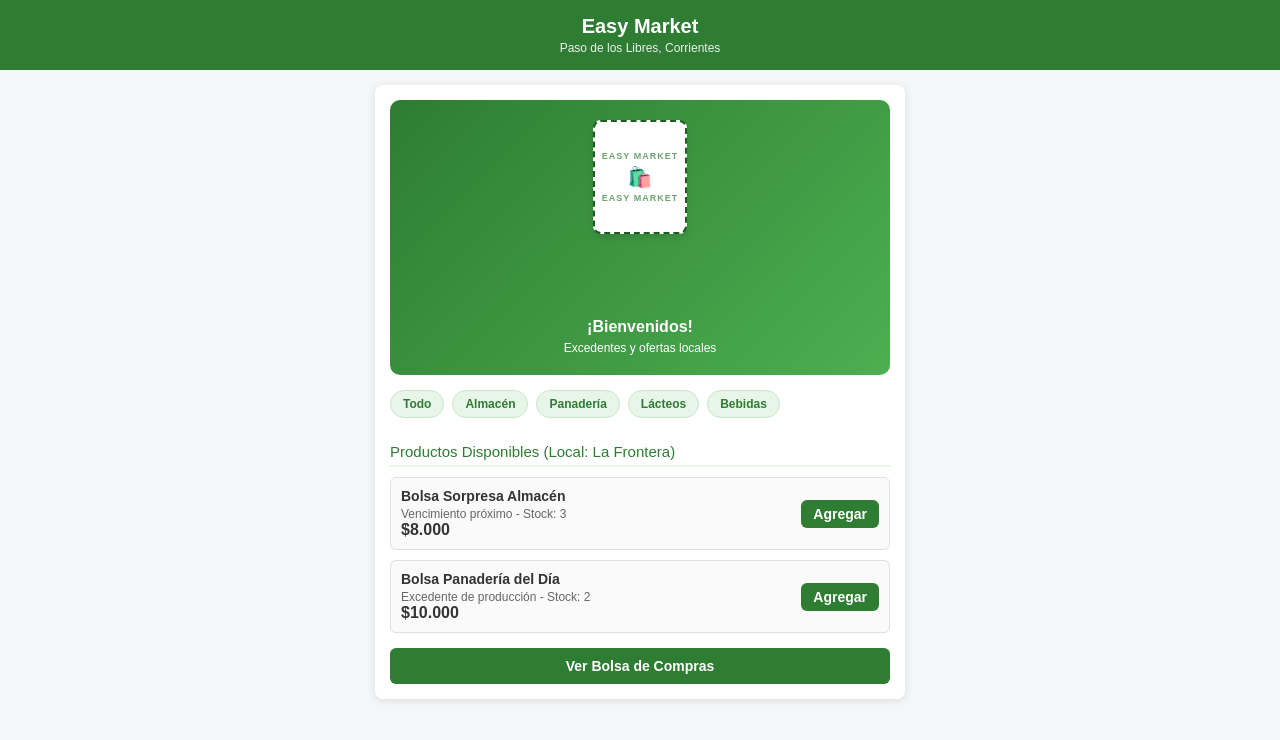
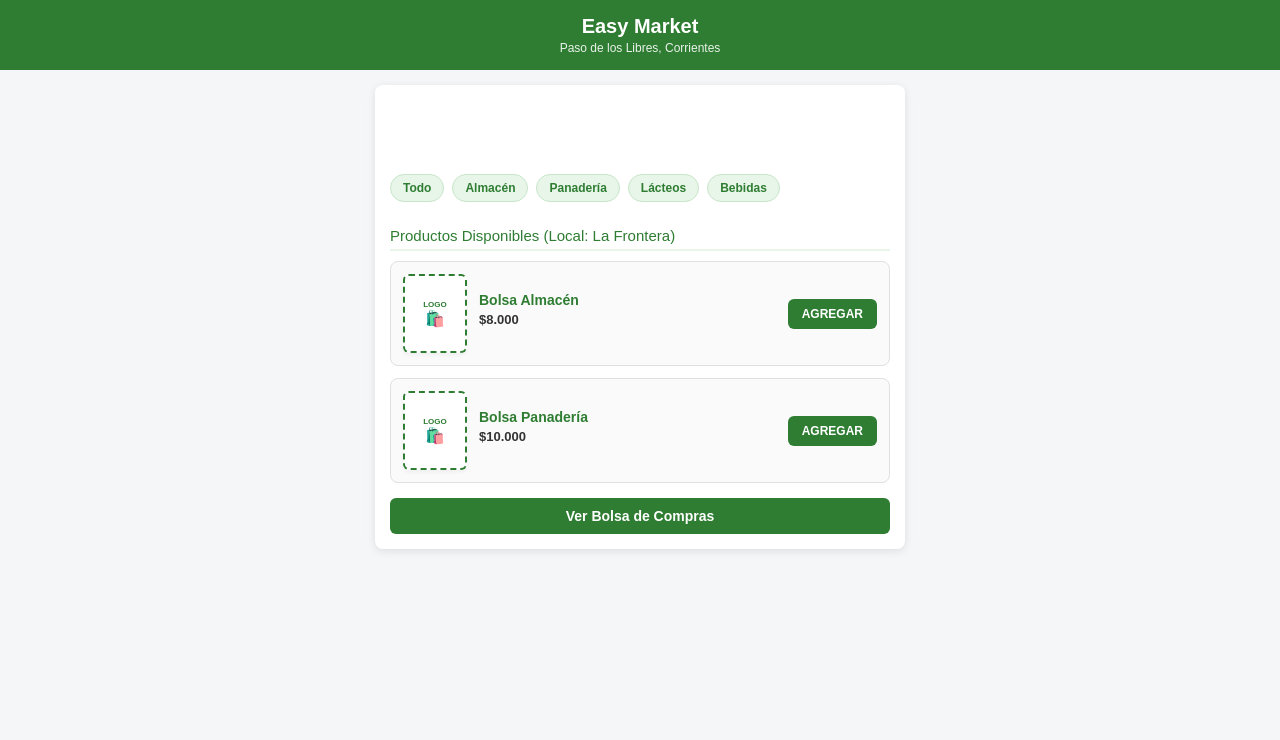
Before and after one commit to cdaguirre10-dotcom/easy-market, a plain HTML site: page index.html in a window 1280 px wide. Drawn offline with Linux system fonts and the light colour scheme; grey boxes are pictures that could not be loaded.

Commit message:
Update index.html

```diff
--- a/index.html
+++ b/index.html
@@ -41,41 +41,7 @@
         .screen.active {
             display: block;
         }
-        /* Estilos Pantalla 1 */
-        .hero-banner {
-            background: linear-gradient(135deg, #2e7d32, #4caf50);
-            border-radius: 10px;
-            padding: 20px;
-            text-align: center;
-            color: white;
-            margin-bottom: 15px;
-            position: relative;
-            overflow: hidden;
-        }
-        /* Estilo visual de la bolsa con logo integrado por todos lados */
-        .bag-illustration {
-            background: #ffffff;
-            color: #2e7d32;
-            width: 90px;
-            height: 110px;
-            margin: 0 auto 10px auto;
-            border-radius: 8px;
-            border: 2px dashed #1b5e20;
-            display: flex;
-            flex-direction: column;
-            justify-content: center;
-            align-items: center;
-            font-weight: bold;
-            font-size: 11px;
-            position: relative;
-            box-shadow: 0 4px 6px rgba(0,0,0,0.1);
-        }
-        .bag-logo-repeat {
-            font-size: 9px;
-            opacity: 0.7;
-            text-transform: uppercase;
-            letter-spacing: 1px;
-        }
+        /* Video de inicio */
         .hero-video {
             text-align: center;
             margin-bottom: 10px;
@@ -86,6 +52,7 @@
             height: auto;
             border-radius: 8px;
         }
+        /* Carrusel de Categorías */
         .categories {
             display: flex;
             gap: 8px;
@@ -110,24 +77,48 @@
             border-bottom: 2px solid #e8f5e9;
             padding-bottom: 5px;
         }
+        /* Tarjetas de producto estilo boceto */
         .product-card {
             display: flex;
+            align-items: center;
             justify-content: space-between;
-            align-items: center;
             background: #fafafa;
             border: 1px solid #e0e0e0;
-            padding: 10px;
+            padding: 12px;
+            border-radius: 8px;
+            margin-bottom: 12px;
+        }
+        .product-visual {
+            background: #ffffff;
+            color: #2e7d32;
+            width: 60px;
+            height: 75px;
             border-radius: 6px;
-            margin-bottom: 10px;
+            border: 2px dashed #2e7d32;
+            display: flex;
+            flex-direction: column;
+            justify-content: center;
+            align-items: center;
+            font-size: 9px;
+            font-weight: bold;
+            text-align: center;
+            box-shadow: 0 2px 4px rgba(0,0,0,0.05);
+            flex-shrink: 0;
         }
-        .product-info h4 {
-            margin: 0 0 3px 0;
+        .product-details {
+            flex-grow: 1;
+            padding-left: 12px;
+        }
+        .product-details h4 {
+            margin: 0 0 4px 0;
             font-size: 14px;
+            color: #2e7d32;
         }
-        .product-info p {
-            margin: 0;
-            font-size: 12px;
-            color: #666;
+        .product-details p {
+            margin: 0 0 8px 0;
+            font-size: 13px;
+            font-weight: bold;
+            color: #333;
         }
         /* Estilos Pantalla 2 (Bolsa) */
         .cart-item {
@@ -182,22 +173,22 @@
         /* Notificación flotante pequeña (Toast) */
         #toast {
             visibility: hidden;
-            min-width: 200px;
+            min-width: 180px;
             background-color: #333;
             color: #fff;
             text-align: center;
             border-radius: 4px;
             padding: 8px;
             position: fixed;
-            zIndex: 1;
+            z-index: 1;
             left: 50%;
             bottom: 30px;
             transform: translateX(-50%);
-            font-size: 13px;
+            font-size: 12px;
         }
         #toast.show {
             visibility: visible;
-            animation: fadein 0.5s, fadeout 0.5s 1.5s;
+            animation: fadein 0.3s, fadeout 0.3s 1.2s;
         }
         @keyframes fadein { from {bottom: 0; opacity: 0;} to {bottom: 30px; opacity: 1;} }
         @keyframes fadeout { from {bottom: 30px; opacity: 1;} to {bottom: 0; opacity: 0;} }
@@ -215,18 +206,8 @@
         <!-- ================= PANTALLA Nº 1: CATÁLOGO ================= -->
         <div id="screen-1" class="screen active">
 
-            <!-- Banner con la Bolsa de la App y Logos repetidos -->
-            <div class="hero-banner">
-                <div class="bag-illustration">
-                    <span class="bag-logo-repeat">EASY MARKET</span>
-                    <span style="font-size: 20px; margin: 4px 0;">🛍️</span>
-                    <span class="bag-logo-repeat">EASY MARKET</span>
-                </div>
-                <div class="hero-video">
-                    <video src="easy-market.mp4" autoplay loop muted playsinline></video>
-                </div>
-                <h3 style="margin:5px 0; font-size:16px;">¡Bienvenidos!</h3>
-                <p style="margin:0; font-size:12px;">Excedentes y ofertas locales</p>
+            <div class="hero-video">
+                <video src="easy-market.mp4" autoplay loop muted playsinline></video>
             </div>
 
             <!-- Carrusel de Categorías -->
@@ -240,22 +221,30 @@
 
             <div class="section-title">Productos Disponibles (Local: La Frontera)</div>
 
+            <!-- Producto 1: Bolsa Almacén -->
             <div class="product-card">
-                <div class="product-info">
-                    <h4>Bolsa Sorpresa Almacén</h4>
-                    <p>Vencimiento próximo - Stock: 3</p>
-                    <strong>$8.000</strong>
+                <div class="product-visual">
+                    <span style="font-size: 8px;">LOGO</span>
+                    <span style="font-size: 16px;">🛍️</span>
                 </div>
-                <button class="btn" style="width: auto; padding: 6px 12px; margin:0;" onclick="addToCart('Almacén', 8000)">Agregar</button>
+                <div class="product-details">
+                    <h4>Bolsa Almacén</h4>
+                    <p>$8.000</p>
+                </div>
+                <button class="btn" style="width: auto; padding: 8px 14px; margin:0; font-size: 12px;" onclick="addToCart('Bolsa Almacén', 8000)">AGREGAR</button>
             </div>
 
+            <!-- Producto 2: Bolsa Panadería -->
             <div class="product-card">
-                <div class="product-info">
-                    <h4>Bolsa Panadería del Día</h4>
-                    <p>Excedente de producción - Stock: 2</p>
-                    <strong>$10.000</strong>
+                <div class="product-visual">
+                    <span style="font-size: 8px;">LOGO</span>
+                    <span style="font-size: 16px;">🛍️</span>
                 </div>
-                <button class="btn" style="width: auto; padding: 6px 12px; margin:0;" onclick="addToCart('Panadería', 10000)">Agregar</button>
+                <div class="product-details">
+                    <h4>Bolsa Panadería</h4>
+                    <p>$10.000</p>
+                </div>
+                <button class="btn" style="width: auto; padding: 8px 14px; margin:0; font-size: 12px;" onclick="addToCart('Bolsa Panadería', 10000)">AGREGAR</button>
             </div>
 
             <button class="btn" onclick="goToScreen(2)">Ver Bolsa de Compras</button>
@@ -282,12 +271,12 @@
     </div>
 
     <!-- Notificación flotante pequeña -->
-    <div id="toast">¡Producto agregado a la bolsa!</div>
+    <div id="toast">¡Agregado a la bolsa!</div>
 
     <script>
         let cart = {
-            'Almacén': { price: 8000, qty: 0 },
-            'Panadería': { price: 10000, qty: 0 }
+            'Bolsa Almacén': { price: 8000, qty: 0 },
+            'Bolsa Panadería': { price: 10000, qty: 0 }
         };
 
         function goToScreen(screenNumber) {
@@ -304,7 +293,7 @@
         function showToast() {
             const x = document.getElementById("toast");
             x.className = "show";
-            setTimeout(function(){ x.className = x.className.replace("show", ""); }, 2000);
+            setTimeout(function(){ x.className = x.className.replace("show", ""); }, 1500);
         }
 
         function changeQty(item, delta) {
```
